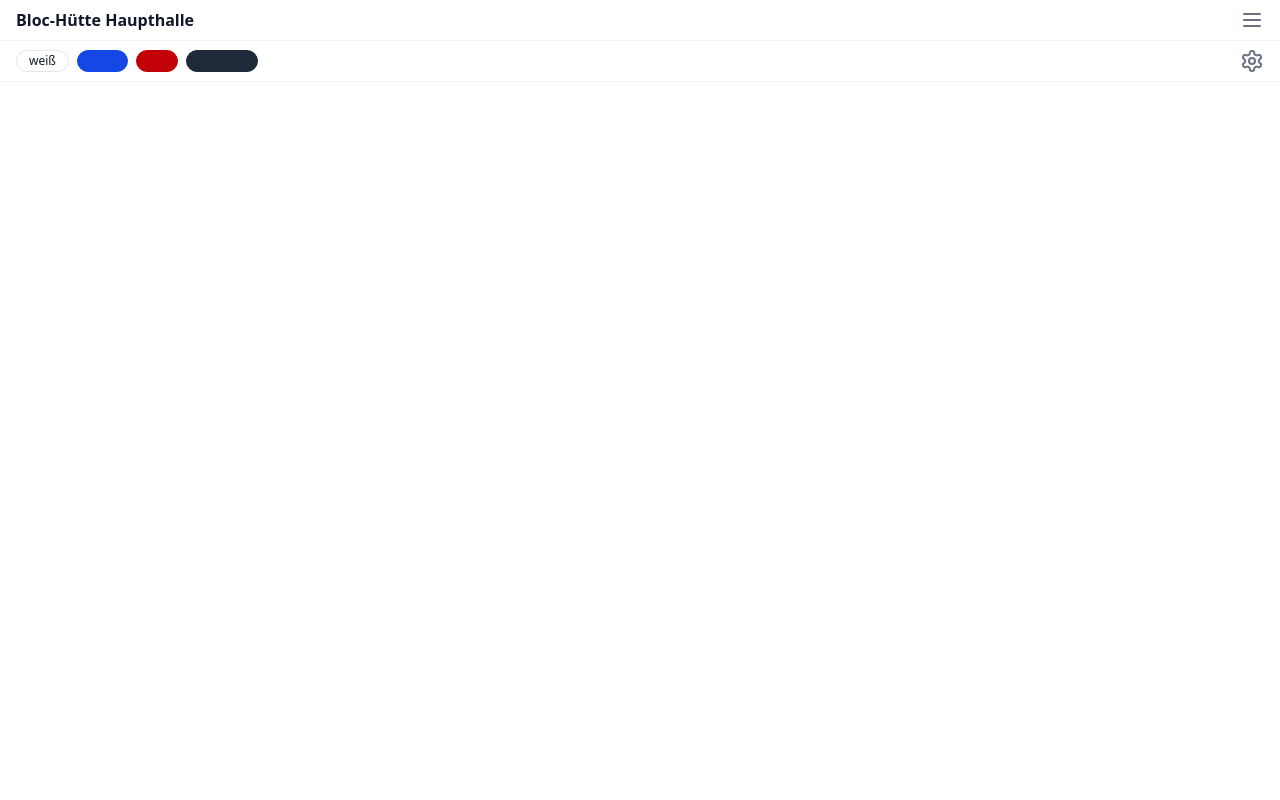
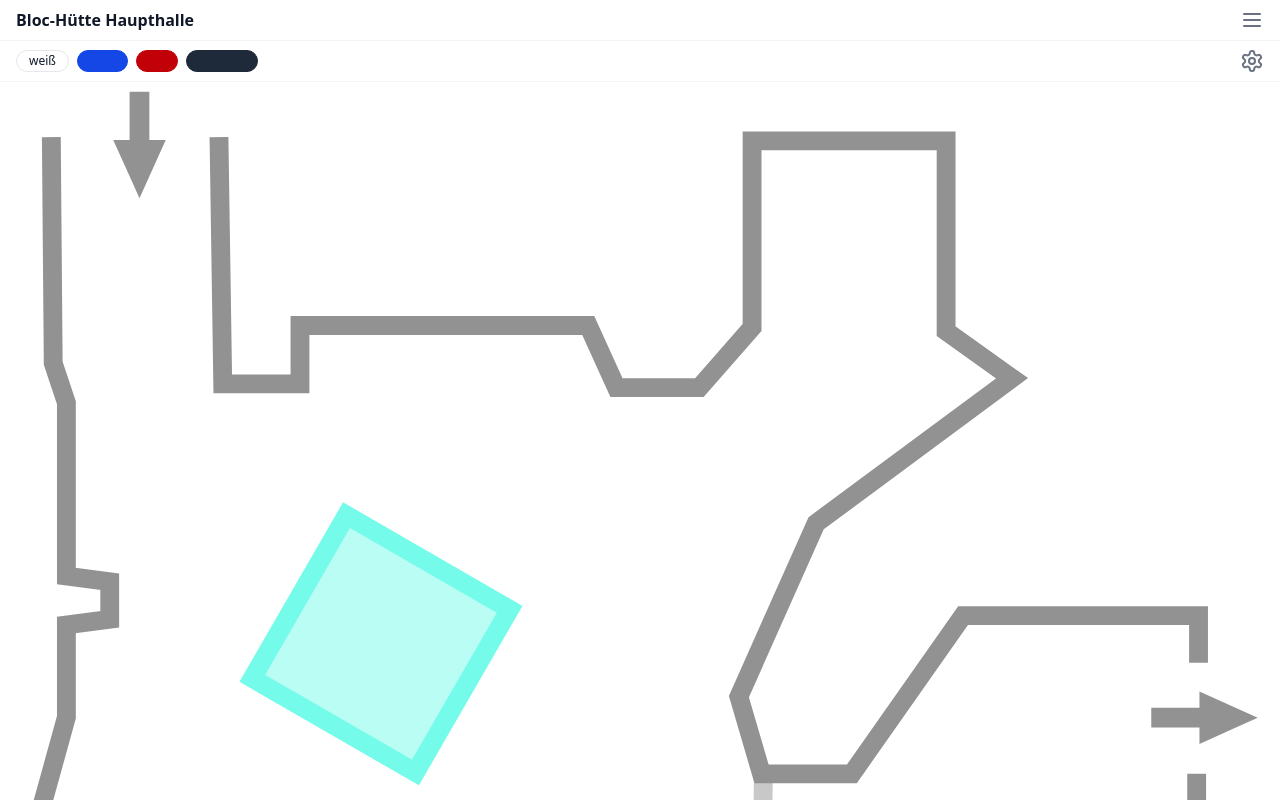
Before and after one commit to steschwa/tickboard, a React (Vite) app: page / in a window 1280 px wide. Shown: the top 800 px of the page. Built offline with nearby package versions, Linux system fonts and the light colour scheme.

Commit message:
feat: WIP content

```diff
--- a/src/App.tsx
+++ b/src/App.tsx
@@ -1,11 +1,16 @@
+import { Haupthalle } from "./components/hallen/bloc-huette/Haupthalle"
 import { Header } from "./components/header/Header"
 import { Toolbar } from "./components/toolbar/Toolbar"
 
 export function App() {
     return (
-        <>
+        <div className="h-dvh flex flex-col">
             <Header />
             <Toolbar />
-        </>
+
+            <div className="flex-1 p-2 flex justify-center items-center">
+                <Haupthalle />
+            </div>
+        </div>
     )
 }
```
